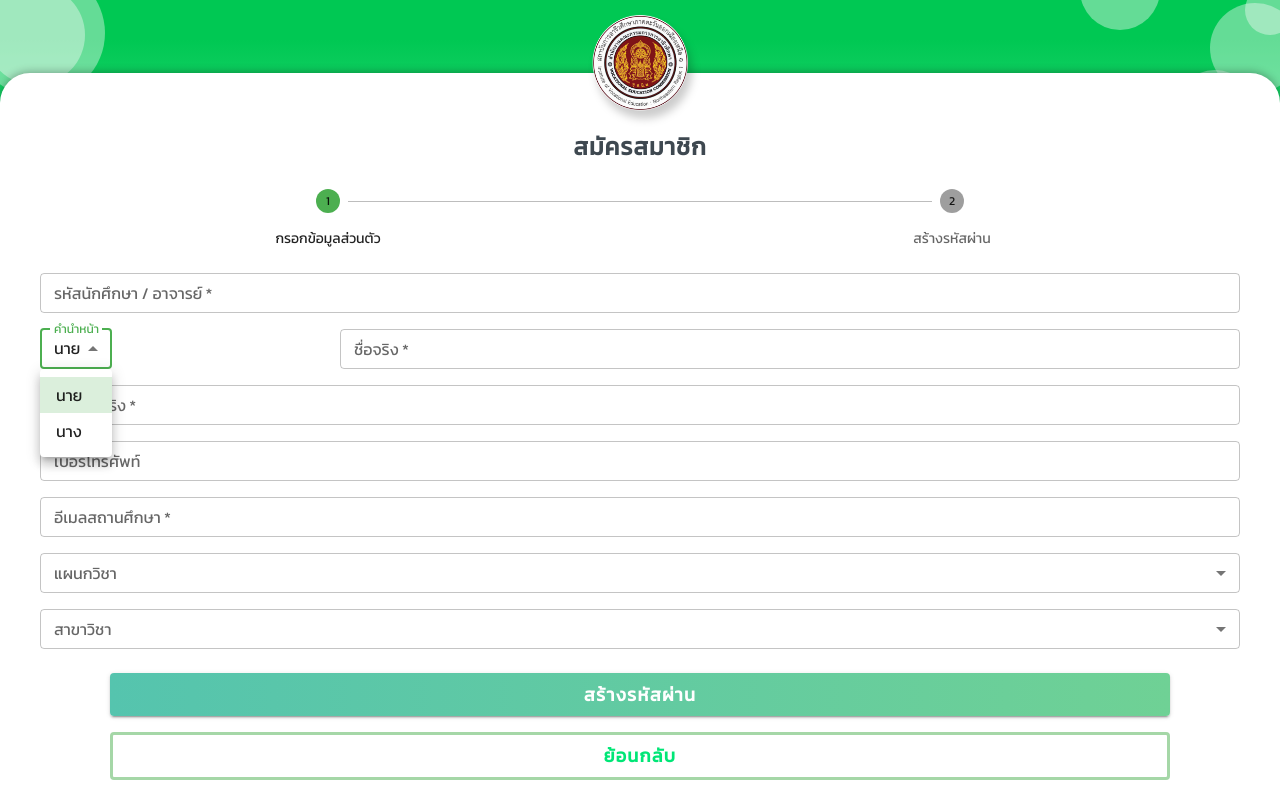
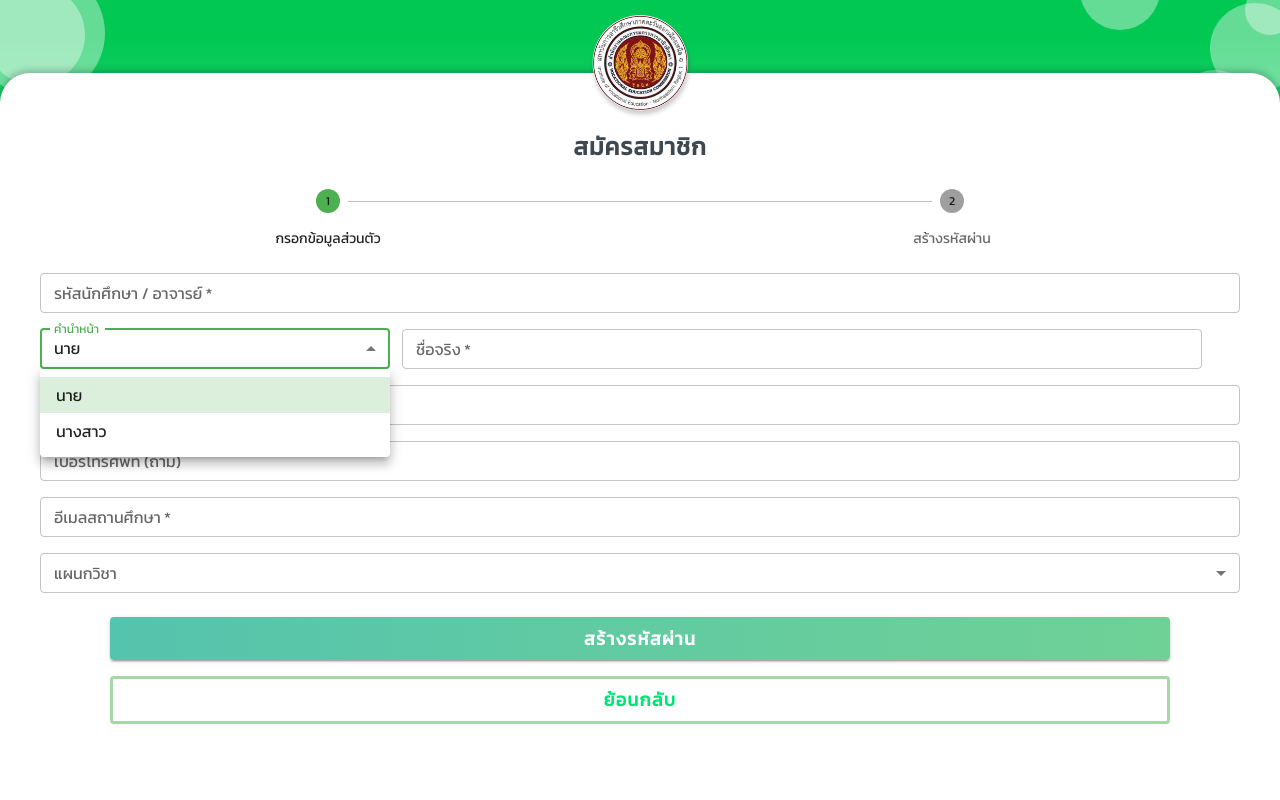
Before and after one commit to acartdev/register-congrate, a Next.js app: page /register in a window 1280 px wide. Both pictures are taken after a click on the element "นาย". Built offline with nearby package versions, Linux system fonts and the light colour scheme.

Commit message:
register form

```diff
--- a/src/app/register/page.tsx
+++ b/src/app/register/page.tsx
@@ -2,11 +2,14 @@
 import BubbleComponent from '@/components/Buble.component';
 import CreatePasswordDialog from '@/components/dialog/Create-Password-Dialog.component';
 import RegisterFormComponent from '@/components/Register-Form.component';
+import { NamePrefix, RegisterForm } from '@/model/form.model';
+import { RegisterSchema } from '@/schema/form.schema';
 import {
   backgroundLinear,
   buttonBgLinear,
   seconBackground,
 } from '@/theme/utils';
+import { zodResolver } from '@hookform/resolvers/zod';
 import {
   Box,
   Button,
@@ -19,18 +22,34 @@ import {
 import Image from 'next/image';
 import Link from 'next/link';
 import { useState } from 'react';
+import { SubmitHandler, useForm } from 'react-hook-form';
 
 const steps = ['กรอกข้อมูลส่วนตัว', 'สร้างรหัสผ่าน'];
 export default function RegisterPage() {
   const [open, onOpen] = useState(false);
   const [stack, setStack] = useState<number>(0);
+  const formControl = useForm<RegisterForm>({
+    resolver: zodResolver(RegisterSchema),
+    defaultValues: {
+      prefix: NamePrefix.MR,
+      userID: '',
+      password: '',
+      confirmPassword: '',
+      deptID: 1,
+      email: '',
+      firstName: '',
+      lastName: '',
+      phone: '',
+    },
+  });
   function handleClose() {
     onOpen(false);
   }
-  function handleOpen() {
+  const onSubmit: SubmitHandler<RegisterForm> = (data) => {
     onOpen(true);
     setStack(1);
-  }
+    console.log(data);
+  };
 
   return (
     <Box
@@ -72,12 +91,16 @@ export default function RegisterPage() {
               src={'/img/logo.png'}
               alt='logo'
               width={100}
-              className='logo'
               height={100}
+              style={{ filter: 'drop-shadow(1px 4px 2px rgba(0, 0, 0, 0.2))' }}
               quality={100}
             />
           </Box>
           <Stack
+            component={'form'}
+            noValidate
+            method='post'
+            onSubmit={formControl.handleSubmit(onSubmit)}
             marginTop={5}
             spacing={3}
             paddingX={4}
@@ -103,7 +126,10 @@ export default function RegisterPage() {
                 ))}
               </Stepper>
             </Box>
-            <RegisterFormComponent isReadOnly={false} />
+            <RegisterFormComponent
+              formControl={{ ...formControl }}
+              isReadOnly={false}
+            />
             <Box
               display={'flex'}
               flexDirection={'column'}
@@ -120,7 +146,7 @@ export default function RegisterPage() {
                   color: 'white',
                   ...buttonBgLinear,
                 }}
-                onClick={handleOpen}
+                type='submit'
                 variant='contained'
               >
                 สร้างรหัสผ่าน
--- a/src/components/Register-Form.component.tsx
+++ b/src/components/Register-Form.component.tsx
@@ -1,26 +1,28 @@
 'use client';
-import { NamePrefix } from '@/model/form.model';
+import { departmentDefault } from '@/data/department';
+import { NamePrefix, RegisterForm } from '@/model/form.model';
 import { FormAction } from '@/model/unity.model';
 import {
   FormControl,
+  FormHelperText,
   Grid,
   InputLabel,
   MenuItem,
   Select,
-  SelectChangeEvent,
   Stack,
   TextField,
 } from '@mui/material';
-import { useState } from 'react';
 
 export default function RegisterFormComponent({
   data,
   isReadOnly,
-}: FormAction) {
-  const [namePrefix, setNamePrefix] = useState<NamePrefix>(NamePrefix.MR);
-  function preFixChange(event: SelectChangeEvent) {
-    setNamePrefix(event.target.value as NamePrefix);
-  }
+  formControl,
+}: FormAction<RegisterForm>) {
+  const {
+    register,
+    formState: { errors },
+    watch,
+  } = formControl;
   if (data) {
   }
   return (
@@ -28,36 +30,40 @@ export default function RegisterFormComponent({
       <TextField
         size='small'
         slotProps={{
-          input: {
-            readOnly: isReadOnly,
-          },
+          input: { inputMode: 'numeric', readOnly: isReadOnly },
         }}
+        {...register('userID')}
         required
         type='text'
         id='username'
         autoFocus
         placeholder='65309010013'
+        error={!!errors.userID}
+        helperText={errors.userID?.message}
         label='รหัสนักศึกษา / อาจารย์'
       />
-      <Grid container>
-        <Grid size={3}>
-          <FormControl size='small'>
+      <Grid container columnGap={1.5}>
+        <Grid size={3.5} justifySelf={'flex-end'}>
+          <FormControl fullWidth size='small'>
             <InputLabel id='select-prefix-list'>คำนำหน้า</InputLabel>
             <Select
+              {...register('prefix')}
+              value={watch('prefix')}
               labelId='select-prefix-list'
               id='select-prefix'
-              value={namePrefix}
               label='คำนำหน้า'
-              onChange={preFixChange}
               inputProps={{ readOnly: isReadOnly }}
             >
-              <MenuItem value={NamePrefix.MR}>นาย</MenuItem>
-              <MenuItem value={NamePrefix.MS}>นาง</MenuItem>
+              <MenuItem value={NamePrefix.MR}>{NamePrefix.MR}</MenuItem>
+              <MenuItem value={NamePrefix.MS}>{NamePrefix.MS}</MenuItem>
             </Select>
           </FormControl>
         </Grid>
-        <Grid size={9}>
+        <Grid size={8}>
           <TextField
+            {...register('firstName')}
+            error={!!errors.firstName}
+            helperText={errors.firstName?.message}
             slotProps={{
               input: {
                 readOnly: isReadOnly,
@@ -74,6 +80,7 @@ export default function RegisterFormComponent({
       </Grid>
 
       <TextField
+        {...register('lastName')}
         slotProps={{
           input: {
             readOnly: isReadOnly,
@@ -81,23 +88,30 @@ export default function RegisterFormComponent({
         }}
         size='small'
         required
-        type='password'
+        type='text'
         id='password'
         label='นาสกุลจริง'
+        error={!!errors.lastName}
+        helperText={errors.lastName?.message}
       />
       <TextField
+        {...register('phone')}
         slotProps={{
           input: {
+            inputMode: 'numeric',
             readOnly: isReadOnly,
           },
         }}
         size='small'
         type='phone'
         id='phone'
-        label='เบอร์โทรศัพท์'
+        label='เบอร์โทรศัพท์ (ถ้ามี)'
         placeholder='0987654321'
+        error={!!errors.phone}
+        helperText={errors.phone?.message}
       />
       <TextField
+        {...register('email')}
         slotProps={{
           input: {
             readOnly: isReadOnly,
@@ -109,6 +123,8 @@ export default function RegisterFormComponent({
         id='email'
         label='อีเมลสถานศึกษา'
         placeholder='example@email.com'
+        error={!!errors.email}
+        helperText={errors.email?.message}
       />
       <FormControl size='small'>
         <InputLabel id='select-prefix-list'>แผนกวิชา</InputLabel>
@@ -116,27 +132,19 @@ export default function RegisterFormComponent({
           inputProps={{ readOnly: isReadOnly }}
           labelId='select-prefix-list'
           id='select-prefix'
-          value={''}
           label='คำนำหน้า'
-          onChange={preFixChange}
+          {...register('deptID')}
         >
-          <MenuItem value={NamePrefix.MR}>นาย</MenuItem>
-          <MenuItem value={NamePrefix.MS}>นาง</MenuItem>
+          <MenuItem value=''>
+            <em>--- กรุณาเลือก ---</em>
+          </MenuItem>
+          {departmentDefault.map((item, key) => (
+            <MenuItem key={key} value={item.id}>
+              {item.name}
+            </MenuItem>
+          ))}
         </Select>
-      </FormControl>
-      <FormControl size='small'>
-        <InputLabel id='select-prefix-list'>สาขาวิชา</InputLabel>
-        <Select
-          inputProps={{ readOnly: isReadOnly }}
-          labelId='select-prefix-list'
-          id='select-prefix'
-          value={''}
-          label='คำนำหน้า'
-          onChange={preFixChange}
-        >
-          <MenuItem value={NamePrefix.MR}>นาย</MenuItem>
-          <MenuItem value={NamePrefix.MS}>นาง</MenuItem>
-        </Select>
+        {/* <FormHelperText>ID ที่เลือก: {watch('deptID')}</FormHelperText> */}
       </FormControl>
     </Stack>
   );
--- /dev/null
+++ b/src/data/department.ts
@@ -0,0 +1,13 @@
+export const departmentDefault = [
+  { id: undefined, name: 'กรุณาเลือก' },
+  { id: 1, name: 'วิทยาลัยเทคนิคหนองคาย' },
+  { id: 2, name: 'วิทยาลัยอาชีวศึกษาหนองคาย' },
+  { id: 3, name: 'วิทยาลัยการอาชีพหนองคาย' },
+  { id: 4, name: 'วิทยาลัยเทคนิคหนองบัวลำภู' },
+  { id: 5, name: 'วิทยาลัยเทคนิคบึงกาฬ' },
+  { id: 6, name: 'วิทยาลัยเทคนิคเลย' },
+  { id: 7, name: 'วิทยาลัยอาชีวศึกษาเลย' },
+  { id: 8, name: 'วิทยาลัยเทคนิคอุดรธานี' },
+  { id: 9, name: 'วิทยาลัยอาชีวศึกษาอุดรธานี' },
+  { id: 10, name: 'วิทยาลัยเทคนิคกาญจนาภิเษกอุดรธานี' },
+];
--- a/src/model/user.model.ts
+++ b/src/model/user.model.ts
@@ -7,8 +7,7 @@ export interface User {
   lastName: string;
   phone?: string;
   email: string;
-  department: DepartmentModel;
-  password?: string;
+  deptID: number;
   role?: UserRole;
 }
 
--- a/src/schema/form.schema.ts
+++ b/src/schema/form.schema.ts
@@ -1,3 +1,4 @@
+import { NamePrefix } from '@/model/form.model';
 import { z } from 'zod'; // Add new import
 export const LoginSchemaModel = z.object({
   userID: z
@@ -6,4 +7,28 @@ export const LoginSchemaModel = z.object({
     .regex(RegExp('^[0-9]*$'), 'รหัสนักศีกษา หรือ รหัสอาจารย์ควรเป็นตัวเลข'),
   password: z.string().min(1, 'กรุณากรอกรหัสผ่าน'),
 });
-export type LoginSchema = z.infer<typeof LoginSchemaModel>;
+
+export const RegisterSchema = z
+  .object({
+    userID: z
+      .string()
+      .min(1, 'กรุณากรอกรหัสนักศีกษา หรือ รหัสอาจารย์')
+      .regex(RegExp('^[0-9]*$'), 'รหัสนักศีกษา หรือ รหัสอาจารย์ควรเป็นตัวเลข'),
+    prefix: z.nativeEnum(NamePrefix),
+    firstName: z.string().min(1, 'กรุณากรอกชื่อ'),
+    lastName: z.string().min(1, 'กรุณากรอกนามสกุล'),
+    phone: z
+      .string()
+      .regex(RegExp('^[0-9]*$'), 'เบอร์โทรศัพท์ต้องเป็นตัวเลขเท่านั้น'),
+    email: z.string().email('รูปแบบอีเมลไม่ถูกต้อง'),
+    deptID: z.number(),
+    password: z
+      .string()
+      .min(8, 'รหัสผ่านต้องมีอย่างน้อย 8 ตัว')
+      .max(20, 'รหัสผ่านต้องไม่เกิน 20 ตัว'),
+    confirmPassword: z.string(),
+  })
+  .refine((data) => data.password === data.confirmPassword, {
+    message: 'รหัสผ่านไม่ตรงกัน',
+    path: ['confirmPassword'],
+  });
```
Also changed, not shown: src/app/login/page.tsx (+4 -3 lines), src/model/form.model.ts (+19 -0 lines), src/model/unity.model.ts (+14 -1 lines).
